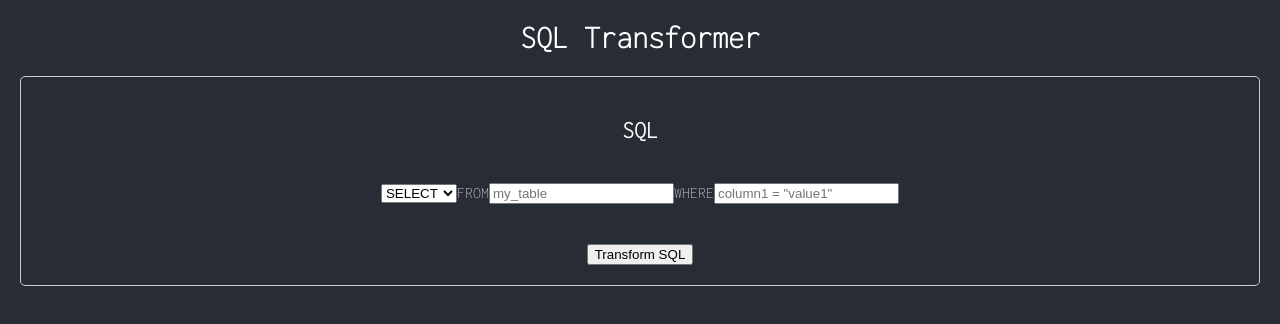
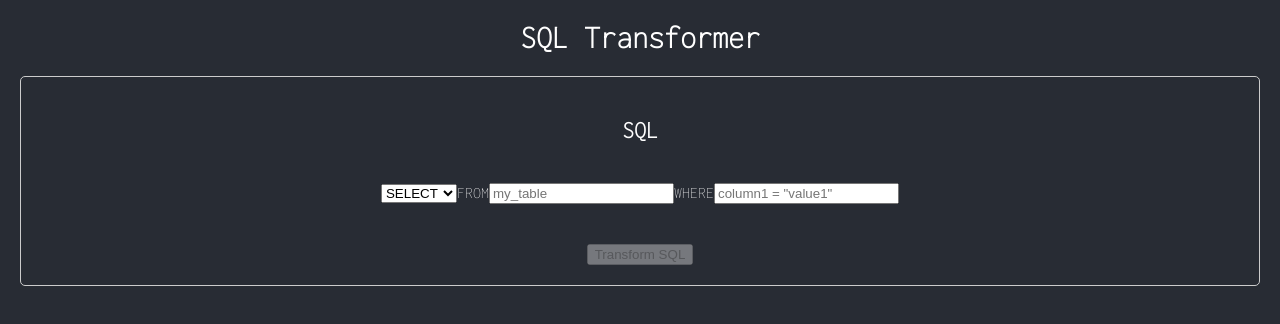
Before and after one commit to striderkein/eaglys-web, a React (Create React App) app: page / in a window 1280 px wide. Shown: the top 324 px of the page. Built offline with nearby package versions, Linux system fonts and the light colour scheme; no server answers.

Commit message:
fix:disable button when selectedTable is falsy

```diff
--- a/src/components/Section1.tsx
+++ b/src/components/Section1.tsx
@@ -115,7 +115,12 @@ function Section1({
         </div>
       )}
       <div className="button-area">
-        <button onClick={handleTransformChange}>Transform SQL</button>
+        <button
+          disabled={!selectedTable}
+          onClick={handleTransformChange}
+        >
+          Transform SQL
+        </button>
       </div>
     </section>
   );
```
